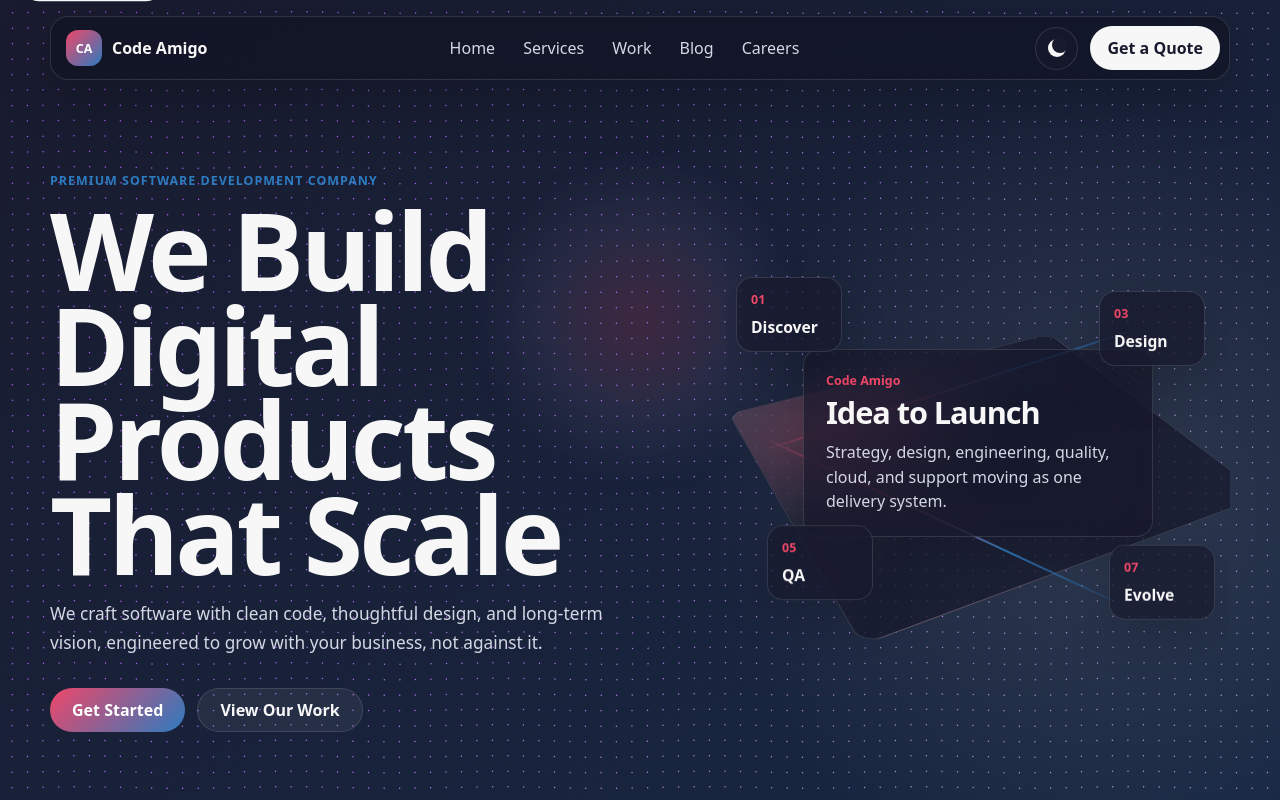
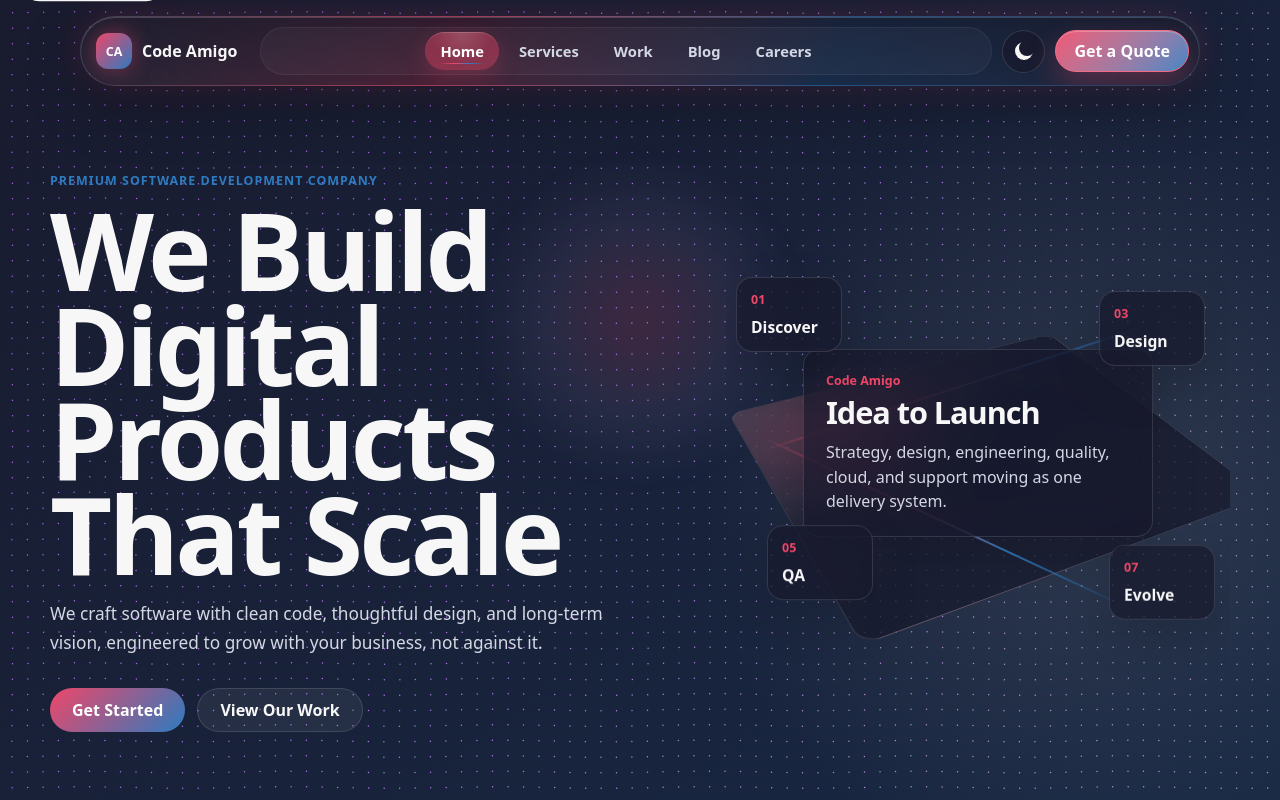
Before and after one commit to aswab007-ops/Redesign, a React (Vite) app: page / in a window 1280 px wide. Shown: the top 800 px of the page. Built offline with nearby package versions, Linux system fonts and the light colour scheme.

Commit message:
Update navbar design

```diff
--- a/src/main.jsx
+++ b/src/main.jsx
@@ -123,6 +123,7 @@ function SectionTitle({ eyebrow, title, children }) {
 function App() {
   const [theme, setTheme] = useState(() => localStorage.getItem('theme') || 'dark');
   const [menuOpen, setMenuOpen] = useState(false);
+  const [activeId, setActiveId] = useState('home');
   const [note, setNote] = useState('');
   const isDark = theme === 'dark';
 
@@ -148,11 +149,15 @@ function App() {
     const onScroll = () => {
       const max = document.documentElement.scrollHeight - window.innerHeight;
       const y = window.scrollY;
-      const last = Number(document.body.dataset.lastScroll || 0);
       document.body.style.setProperty('--scroll', max > 0 ? y / max : 0);
-      if (y > 120 && y > last + 6) document.body.classList.add('nav-hidden');
-      if (y < last - 4 || y < 48) document.body.classList.remove('nav-hidden');
-      document.body.dataset.lastScroll = String(y);
+      document.body.classList.toggle('nav-scrolled', y > 48);
+
+      const ids = ['services', 'work', 'blog', 'careers'];
+      const current = ids.reduce((match, id) => {
+        const section = document.getElementById(id);
+        return section && section.offsetTop - 180 <= y ? id : match;
+      }, 'home');
+      setActiveId(current);
     };
 
     window.addEventListener('pointermove', onMove, { passive: true });
@@ -198,13 +203,29 @@ function App() {
         <DotField {...dotProps} />
       </div>
 
-      <header className={`nav-shell ${menuOpen ? 'open' : ''}`}>
+      <header
+        className={`nav-shell ${menuOpen ? 'open' : ''}`}
+        onPointerMove={(event) => {
+          const rect = event.currentTarget.getBoundingClientRect();
+          event.currentTarget.style.setProperty('--nav-x', `${event.clientX - rect.left}px`);
+          event.currentTarget.style.setProperty('--nav-y', `${event.clientY - rect.top}px`);
+        }}
+      >
         <button className="brand-mark plain-button" type="button" onClick={() => smoothScroll('#home')} aria-label="Code Amigo home">
           <span className="brand-glyph">CA</span>
           <span>Code Amigo</span>
         </button>
         <nav className="nav-links" aria-label="Primary navigation">
-          {nav.map(([id, label]) => <button key={id} type="button" onClick={() => { setMenuOpen(false); smoothScroll(`#${id}`); }}>{label}</button>)}
+          {nav.map(([id, label]) => (
+            <button
+              className={activeId === id ? 'active' : ''}
+              key={id}
+              type="button"
+              onClick={() => { setMenuOpen(false); smoothScroll(`#${id}`); }}
+            >
+              {label}
+            </button>
+          ))}
         </nav>
         <button className="theme-toggle" type="button" aria-label={isDark ? 'Switch theme' : 'Switch theme'} aria-pressed={isDark} onClick={() => setTheme(isDark ? 'crimson' : 'dark')}>
           <span className="sun" /><span className="moon" />
--- a/styles.css
+++ b/styles.css
@@ -150,41 +150,93 @@ button {
 }
 
 .nav-shell {
+  --nav-x: 50%;
+  --nav-y: 50%;
   position: fixed;
   left: 50%;
   top: 16px;
   z-index: 40;
-  width: min(calc(100% - 28px), var(--max));
+  width: min(calc(100% - 28px), 1120px);
   transform: translateX(-50%);
   display: flex;
   align-items: center;
-  gap: 12px;
-  padding: 9px;
-  border: 1px solid var(--line);
-  border-radius: 18px;
-  background: rgba(15, 15, 15, 0.72);
-  backdrop-filter: blur(22px) saturate(1.35);
-  box-shadow: 0 18px 55px rgba(0, 0, 0, 0.22);
-  transition: transform 420ms var(--ease), opacity 260ms var(--ease), filter 260ms var(--ease);
-  will-change: transform;
+  gap: 10px;
+  padding: 10px;
+  border: 1px solid transparent;
+  border-radius: 999px;
+  background:
+    linear-gradient(rgba(15, 15, 15, 0.76), rgba(15, 15, 15, 0.62)) padding-box,
+    linear-gradient(120deg, rgba(255, 255, 255, 0.18), color-mix(in srgb, var(--primary), transparent 32%), color-mix(in srgb, var(--accent), transparent 46%), rgba(255, 255, 255, 0.14)) border-box;
+  backdrop-filter: blur(20px) saturate(1.55);
+  -webkit-backdrop-filter: blur(20px) saturate(1.55);
+  box-shadow:
+    0 18px 58px rgba(0, 0, 0, 0.26),
+    0 0 34px color-mix(in srgb, var(--primary), transparent 82%),
+    inset 0 1px 0 rgba(255, 255, 255, 0.18);
+  transition: top 360ms var(--ease), padding 360ms var(--ease), width 360ms var(--ease), background 360ms var(--ease), box-shadow 360ms var(--ease), backdrop-filter 360ms var(--ease);
+  will-change: top, padding, width;
+  overflow: hidden;
 }
 
-.nav-hidden .nav-shell {
-  transform: translateX(-50%) translateY(-120%);
+.nav-shell::before {
+  content: "";
+  position: absolute;
+  inset: 0;
+  pointer-events: none;
+  border-radius: inherit;
+  background:
+    radial-gradient(circle 180px at var(--nav-x) var(--nav-y), rgba(255, 255, 255, 0.16), transparent 58%),
+    linear-gradient(90deg, transparent, rgba(255, 255, 255, 0.07), transparent);
   opacity: 0;
-  filter: blur(8px);
-  pointer-events: none;
+  transition: opacity 220ms var(--ease);
+}
+
+.nav-shell:hover::before {
+  opacity: 1;
+}
+
+.nav-scrolled .nav-shell {
+  top: 10px;
+  width: min(calc(100% - 34px), 1040px);
+  padding: 7px;
+  background:
+    linear-gradient(rgba(15, 15, 15, 0.88), rgba(15, 15, 15, 0.72)) padding-box,
+    linear-gradient(120deg, rgba(255, 255, 255, 0.14), color-mix(in srgb, var(--primary), transparent 48%), color-mix(in srgb, var(--accent), transparent 58%), rgba(255, 255, 255, 0.1)) border-box;
+  backdrop-filter: blur(28px) saturate(1.75);
+  -webkit-backdrop-filter: blur(28px) saturate(1.75);
+  box-shadow:
+    0 14px 44px rgba(0, 0, 0, 0.24),
+    0 0 20px color-mix(in srgb, var(--primary), transparent 88%),
+    inset 0 1px 0 rgba(255, 255, 255, 0.14);
 }
 
 :root[data-theme="dark"] .nav-shell {
-  background: rgba(18, 20, 35, 0.76);
+  background:
+    linear-gradient(rgba(18, 20, 35, 0.78), rgba(18, 20, 35, 0.62)) padding-box,
+    linear-gradient(120deg, rgba(255, 255, 255, 0.16), color-mix(in srgb, var(--primary), transparent 36%), color-mix(in srgb, var(--accent), transparent 44%), rgba(255, 255, 255, 0.12)) border-box;
+}
+
+:root[data-theme="dark"] body.nav-scrolled .nav-shell {
+  background:
+    linear-gradient(rgba(18, 20, 35, 0.9), rgba(18, 20, 35, 0.74)) padding-box,
+    linear-gradient(120deg, rgba(255, 255, 255, 0.12), color-mix(in srgb, var(--primary), transparent 50%), color-mix(in srgb, var(--accent), transparent 58%), rgba(255, 255, 255, 0.08)) border-box;
 }
 
 .brand-mark {
+  position: relative;
+  z-index: 1;
   display: inline-flex;
   align-items: center;
   gap: 10px;
+  padding: 5px 12px 5px 5px;
+  border-radius: 999px;
   font-weight: 850;
+  transition: transform 220ms var(--ease), background 220ms var(--ease);
+}
+
+.brand-mark:hover {
+  transform: translateY(-1px);
+  background: rgba(255, 255, 255, 0.06);
 }
 
 .brand-glyph {
@@ -196,25 +248,76 @@ button {
   background: linear-gradient(135deg, var(--primary), var(--accent));
   color: #fff;
   font-size: 0.78rem;
+  box-shadow: 0 0 22px color-mix(in srgb, var(--primary), transparent 54%);
+  transition: transform 260ms var(--ease), box-shadow 260ms var(--ease);
+}
+
+.brand-mark:hover .brand-glyph {
+  transform: rotate(-4deg) scale(1.04);
+  box-shadow: 0 0 30px color-mix(in srgb, var(--primary), transparent 38%);
 }
 
 .nav-links {
+  position: relative;
+  z-index: 1;
   display: flex;
   justify-content: center;
-  gap: 4px;
+  gap: 5px;
   flex: 1;
+  padding: 4px;
+  border: 1px solid rgba(255, 255, 255, 0.055);
+  border-radius: 999px;
+  background: rgba(255, 255, 255, 0.035);
 }
 
 .nav-links button {
-  padding: 10px 12px;
-  border-radius: 12px;
+  position: relative;
+  min-height: 38px;
+  padding: 0 15px;
+  border-radius: 999px;
   color: var(--muted);
-  transition: color 180ms var(--ease), background 180ms var(--ease);
+  font-size: 0.92rem;
+  font-weight: 720;
+  transition: color 200ms var(--ease), background 200ms var(--ease), transform 200ms var(--ease), box-shadow 200ms var(--ease);
+  overflow: hidden;
+}
+
+.nav-links button::after {
+  content: "";
+  position: absolute;
+  left: 14px;
+  right: 14px;
+  bottom: 6px;
+  height: 1px;
+  transform: scaleX(0);
+  transform-origin: center;
+  background: linear-gradient(90deg, transparent, var(--primary), var(--accent), transparent);
+  transition: transform 220ms var(--ease);
 }
 
 .nav-links button:hover {
   color: var(--ink);
-  background: rgba(255, 255, 255, 0.08);
+  transform: translateY(-1px) scale(1.02);
+  background: rgba(255, 255, 255, 0.075);
+  box-shadow: inset 0 1px 0 rgba(255, 255, 255, 0.1);
+}
+
+.nav-links button:hover::after {
+  transform: scaleX(1);
+}
+
+.nav-links button.active {
+  color: #fff;
+  background:
+    radial-gradient(circle at 50% 0, rgba(255, 255, 255, 0.14), transparent 58%),
+    color-mix(in srgb, var(--primary), transparent 58%);
+  box-shadow:
+    inset 0 1px 0 rgba(255, 255, 255, 0.16),
+    0 7px 22px color-mix(in srgb, var(--primary), transparent 78%);
+}
+
+.nav-links button.active::after {
+  transform: scaleX(1);
 }
 
 .theme-toggle,
@@ -225,6 +328,7 @@ button {
 }
 
 .theme-toggle {
+  z-index: 1;
   position: relative;
   display: grid;
   place-items: center;
@@ -295,9 +399,29 @@ button {
 }
 
 .nav-cta {
-  padding: 0 17px;
-  background: var(--ink);
-  color: var(--bg);
+  z-index: 1;
+  min-height: 42px;
+  padding: 0 18px;
+  border: 1px solid color-mix(in srgb, var(--primary), white 20%);
+  background:
+    linear-gradient(135deg, color-mix(in srgb, var(--primary), white 8%), color-mix(in srgb, var(--accent), white 8%));
+  color: #fff;
+  box-shadow:
+    0 12px 30px color-mix(in srgb, var(--primary), transparent 72%),
+    inset 0 1px 0 rgba(255, 255, 255, 0.24);
+}
+
+.nav-cta::before {
+  content: "";
+  position: absolute;
+  inset: -2px;
+  transform: translateX(-120%) skewX(-18deg);
+  background: linear-gradient(90deg, transparent, rgba(255, 255, 255, 0.38), transparent);
+  transition: transform 650ms var(--ease);
+}
+
+.nav-cta:hover::before {
+  transform: translateX(120%) skewX(-18deg);
 }
 
 .button {
@@ -334,12 +458,14 @@ button {
 }
 
 .menu-toggle {
+  z-index: 1;
   display: none;
   width: 43px;
   height: 43px;
   border: 0;
   border-radius: 14px;
   background: rgba(255, 255, 255, 0.08);
+  transition: transform 220ms var(--ease), background 220ms var(--ease);
 }
 
 .menu-toggle span {
@@ -348,6 +474,19 @@ button {
   height: 2px;
   margin: 4px auto;
   background: var(--ink);
+  transition: transform 260ms var(--ease), opacity 180ms var(--ease);
+}
+
+.nav-shell.open .menu-toggle {
+  background: color-mix(in srgb, var(--primary), transparent 72%);
+}
+
+.nav-shell.open .menu-toggle span:first-child {
+  transform: translateY(3px) rotate(45deg);
+}
+
+.nav-shell.open .menu-toggle span:last-child {
+  transform: translateY(-3px) rotate(-45deg);
 }
 
 .section-panel {
@@ -1060,15 +1199,56 @@ textarea:focus {
   }
 
   .nav-shell.open {
+    align-items: start;
     flex-wrap: wrap;
+    border-radius: 28px;
+    padding: 10px;
+    background:
+      linear-gradient(rgba(15, 15, 15, 0.9), rgba(15, 15, 15, 0.74)) padding-box,
+      linear-gradient(120deg, rgba(255, 255, 255, 0.18), color-mix(in srgb, var(--primary), transparent 38%), color-mix(in srgb, var(--accent), transparent 48%)) border-box;
+    box-shadow:
+      0 24px 74px rgba(0, 0, 0, 0.34),
+      inset 0 1px 0 rgba(255, 255, 255, 0.16);
   }
 
   .nav-shell.open .nav-links {
     order: 3;
     display: grid;
     width: 100%;
-    grid-template-columns: repeat(2, minmax(0, 1fr));
-    padding: 8px;
+    grid-template-columns: 1fr;
+    gap: 8px;
+    margin-top: 8px;
+    padding: 10px;
+    border-radius: 22px;
+    background:
+      radial-gradient(circle at var(--nav-x) var(--nav-y), color-mix(in srgb, var(--primary), transparent 86%), transparent 48%),
+      rgba(255, 255, 255, 0.045);
+    animation: navSheetIn 320ms var(--ease) both;
+  }
+
+  .nav-shell.open .nav-links button {
+    justify-content: flex-start;
+    min-height: 48px;
+    padding: 0 16px;
+    opacity: 0;
+    transform: translateY(8px);
+    animation: navItemIn 360ms var(--ease) forwards;
+    animation-delay: calc(var(--nav-i, 0) * 42ms);
+  }
+
+  .nav-shell.open .nav-links button:nth-child(1) { --nav-i: 1; }
+  .nav-shell.open .nav-links button:nth-child(2) { --nav-i: 2; }
+  .nav-shell.open .nav-links button:nth-child(3) { --nav-i: 3; }
+  .nav-shell.open .nav-links button:nth-child(4) { --nav-i: 4; }
+  .nav-shell.open .nav-links button:nth-child(5) { --nav-i: 5; }
+
+  .nav-shell.open .nav-cta {
+    order: 4;
+    display: inline-flex;
+    width: 100%;
+    margin-top: 8px;
+    min-height: 50px;
+    animation: navItemIn 380ms var(--ease) 210ms both;
   }
 
   .hero,
@@ -1089,6 +1269,26 @@ textarea:focus {
 
   .tech-row {
     grid-template-columns: 1fr;
+  }
+}
+
+@keyframes navSheetIn {
+  from {
+    opacity: 0;
+    transform: translateY(-8px) scale(0.98);
+    filter: blur(8px);
+  }
+  to {
+    opacity: 1;
+    transform: none;
+    filter: none;
+  }
+}
+
+@keyframes navItemIn {
+  to {
+    opacity: 1;
+    transform: none;
   }
 }
 
```
